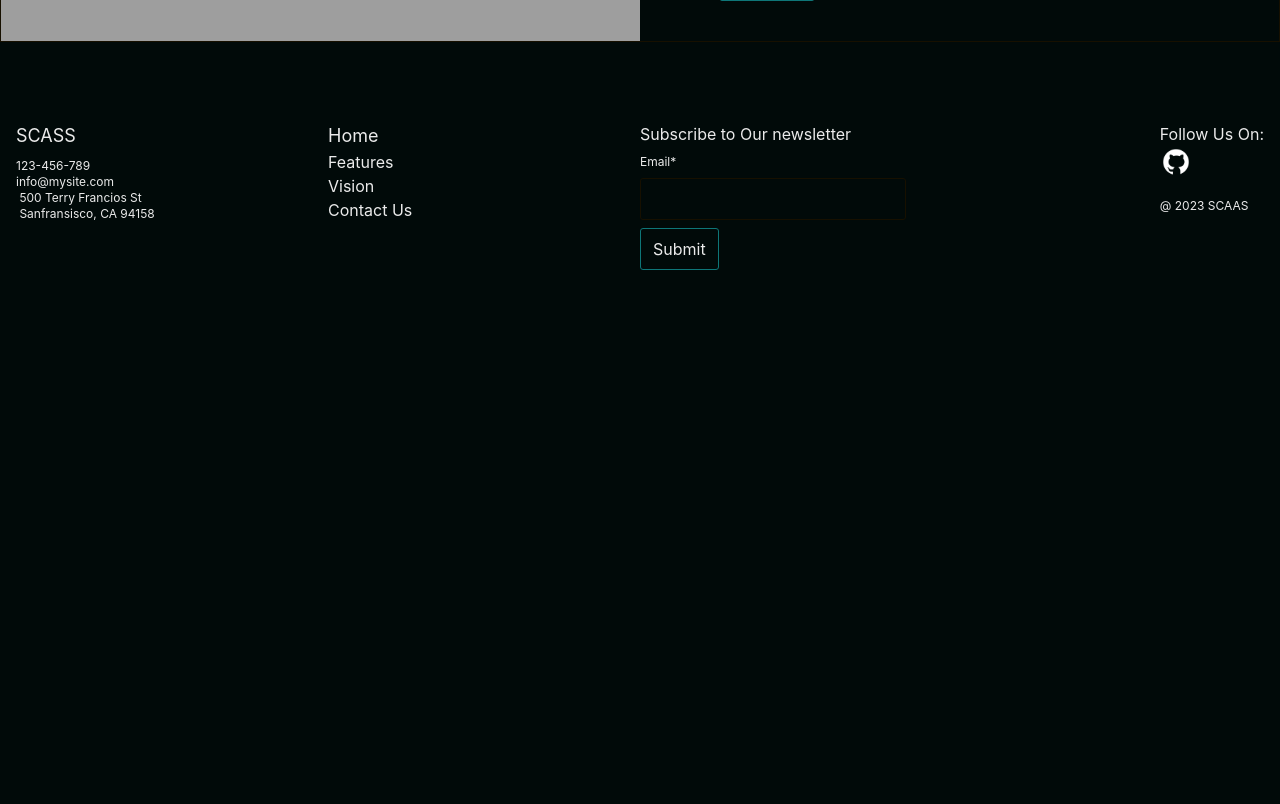
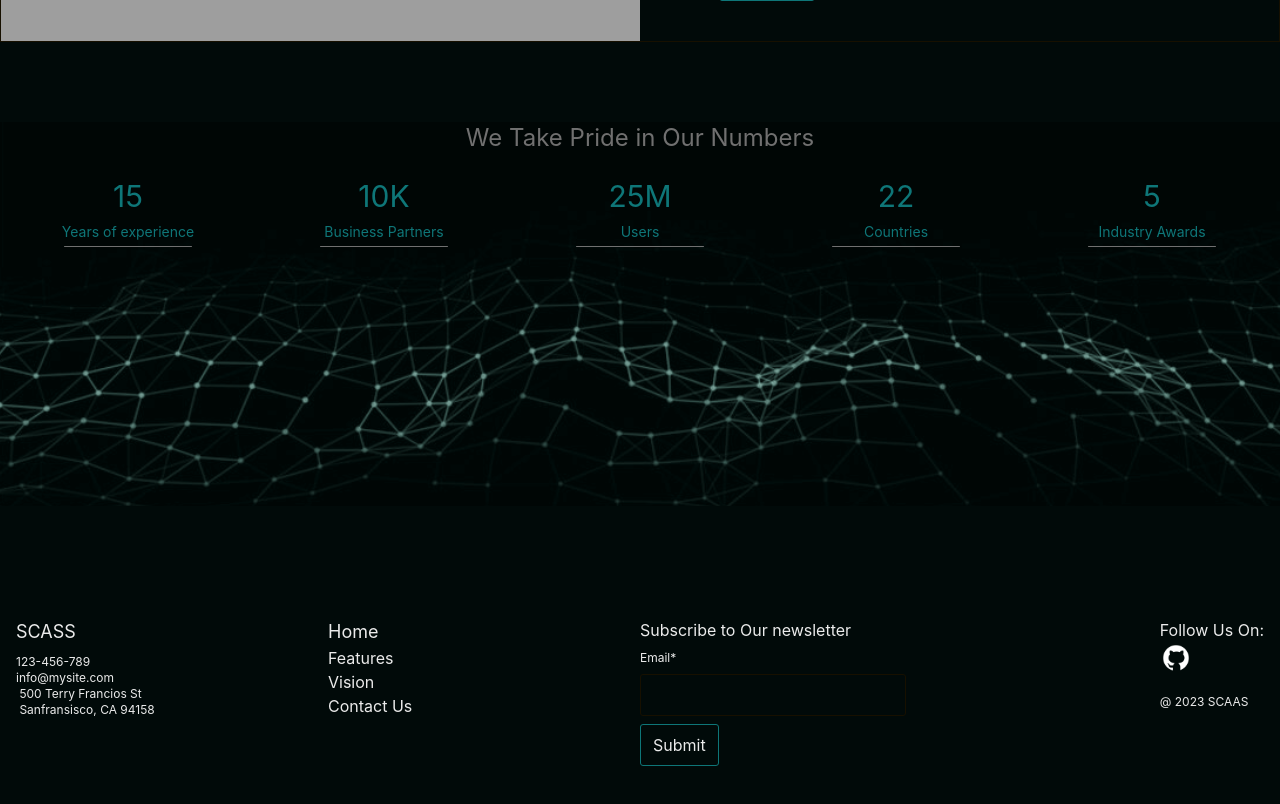
Before and after one commit to SmartCompiler/caas-website, a Next.js app: page / in a window 1280 px wide. Shown: the part 1700-2504 px from the top of the page. Before the commit the page ends 2030 px from the top, so only its background shows below. Built offline with nearby package versions, Linux system fonts and the light colour scheme; grey boxes are pictures that could not be loaded.

Commit message:
[FEAT]: add statistic section

```diff
--- a/components/Features/index.tsx
+++ b/components/Features/index.tsx
@@ -19,6 +19,7 @@ export default function Features() {
         const col_start = index < 2 ? 1 : 2
         const col_end = index < 2 ? 2 : 3
         return <FeatureItem
+                    key={ 'feature_item' + index }
                     col_end={col_end}
                     col_start={col_start}
                     row_start={row_start}
--- /dev/null
+++ b/components/Statistics/StaticItem.tsx
@@ -0,0 +1,33 @@
+import React, { useEffect, useState } from 'react'
+
+interface StaticItemsInterface {
+    title: string
+    count: number
+    unit: string
+    isVisited: boolean
+}
+export default function StaticItem({ isVisited, title, count, unit }: StaticItemsInterface) {
+    const [ itemsCount, setItemsCounts ] = useState<number>(0)
+
+    useEffect(() => {
+        if( !isVisited ) return;
+
+        let setTimeoutCounter:NodeJS.Timeout | undefined;
+
+        if( itemsCount < count ) setTimeoutCounter = setTimeout( () => setItemsCounts( prev => prev + 1 ), 100)
+
+        if( itemsCount >= count && setTimeoutCounter ) clearTimeout(setTimeoutCounter)
+
+        return ( () => {
+            clearTimeout(setTimeoutCounter)
+        })
+    },[ itemsCount, isVisited ])
+
+  return (
+    <div className='flex flex-col items-center justify-center w-32'>
+        <div className='text-3xl text-primary mb-2'>{ itemsCount }{ unit }</div>
+        <div className='text-sm text-primary mb-1 whitespace-nowrap'>{ title }</div>
+        <hr className='w-full h-.5 text-gray_light rounded-sm'/>
+    </div>
+  )
+}
--- /dev/null
+++ b/components/Statistics/StaticsContainer.tsx
@@ -0,0 +1,23 @@
+import React, { useEffect, useRef, useState } from 'react'
+import { StaticMessges } from '../../utilities/statics'
+import StaticItem from './StaticItem'
+
+interface StatisticContainerInterface {
+    isVisited: boolean
+}
+export default function StaticsContainer({ isVisited }:StatisticContainerInterface) {
+    const statisticItems = StaticMessges.statistices.items.map( (item, index) => (
+        <StaticItem
+            isVisited={isVisited}
+            key={'statistice_'+ index }
+            count={item.count}
+            title={item.title}
+            unit={item.unit}
+            />
+    ))
+  return (
+    <div className='container flex justify-around items-center'>
+        { statisticItems }
+    </div>
+  )
+}
--- /dev/null
+++ b/components/Statistics/index.tsx
@@ -0,0 +1,27 @@
+import React, { useEffect, useRef, useState } from 'react'
+import { intersectionOption } from '../../utilities/configs'
+import { medias, StaticMessges } from '../../utilities/statics'
+import StaticsContainer from './StaticsContainer'
+import { StatisticsWrapper } from './style'
+
+
+export default function Statistics() {
+    const statisticRef = useRef<HTMLElement>(null)
+    const [ isComponentVisited, setIsComponentVisited ] = useState(false)
+
+    const onVisitedCallback = (entry:IntersectionObserverEntry[]) => {
+        if( entry[0].isIntersecting ) setIsComponentVisited(true)
+    }
+
+    useEffect( () => {
+        const observer = new IntersectionObserver( onVisitedCallback, intersectionOption )
+
+        if( statisticRef.current ) observer.observe(statisticRef.current)
+    }, [])
+  return (
+    <StatisticsWrapper ref={statisticRef} className='w-full flex flex-col items-center justify-start mb-28 h-96'>
+        <div className='text-gray_light mx-auto text-2xl mb-6'>{ StaticMessges.statistices.title }</div>
+        <StaticsContainer isVisited={isComponentVisited} />
+    </StatisticsWrapper>
+  )
+}
--- /dev/null
+++ b/components/Statistics/style.ts
@@ -0,0 +1,9 @@
+import styled from "styled-components";
+import { medias } from "../../utilities/statics";
+
+export const StatisticsWrapper = styled.section`
+    background: url(${medias.statistics});
+    background-repeat: no-repeat;
+    background-size: cover;
+    background-position: bottom;
+`
--- a/pages/index.tsx
+++ b/pages/index.tsx
@@ -4,6 +4,7 @@ import Features from "../components/Features";
 import Footer from "../components/Footer";
 import Header from "../components/Header";
 import Landing from "../components/Landing";
+import Statistics from "../components/Statistics";
 import Vision from "../components/Vision";
 import { sectionsTitle } from "../utilities/statics";
 
@@ -17,6 +18,7 @@ const Home: NextPage = () => {
                 <Landing />
                 <Features />
                 <Vision />
+                <Statistics />
             </main>
             <Footer selectedSection={selectedSection} setSelectedSection={setSelectedSection} />
         </>
--- /dev/null
+++ b/utilities/configs.ts
@@ -0,0 +1,5 @@
+export const intersectionOption = {
+    root: null,
+    rootMargin: '0px',
+    threshold: [0.20]
+}
--- a/utilities/statics.ts
+++ b/utilities/statics.ts
@@ -35,7 +35,8 @@ export const medias = {
     landing: '/landing.svg',
     landingCodeDemo: "/demo.gif",
     features: '/features.svg',
-    vision: '/Vision.svg'
+    vision: '/Vision.svg',
+    statistics: '/statistics.svg'
 }
 
 export const StaticMessges =  {
@@ -77,5 +78,35 @@ export const StaticMessges =  {
     vision: {
         title: 'Micro-architecture aware',
         descripiton: 'Contrary to popular belief, Lorem Ipsum is not simply random text. It has roots in a piece of classical Latin literature from 45 BC, making it over 2000 years old. Richard McClintock, a Latin professor at Hampden-Sydney College in Virginia, looked up one of the more obscure Latin words, consectetur, from a Lorem Ipsum passage, and going through the cites of the word in classical literature, discovered the undoubtable source. Lorem Ipsum comes from sections 1.10.32 and 1.10.33 of "de Finibus Bonorum et Malorum" (The Extremes of Good and Evil) by Cicero, written in 45 BC. This book is a treatise on the theory of ethics, very popular during the Renaissance. The first line of Lorem Ipsum, "Lorem ipsum dolor sit amet..", comes from a line in section 1.10.32.',
+    },
+    statistices: {
+        title: 'We Take Pride in Our Numbers',
+        items: [
+            {
+                count: 15,
+                unit: '',
+                title: 'Years of experience'
+            },
+            {
+                count: 10,
+                unit: 'K',
+                title: 'Business Partners'
+            },
+            {
+                count: 25,
+                unit: 'M',
+                title: 'Users'
+            },
+            {
+                count: 22,
+                unit: '',
+                title: 'Countries'
+            },
+            {
+                count: 5,
+                unit: '',
+                title: 'Industry Awards'
+            }
+        ]
     }
 } as const
```
Also changed, not shown: public/statistics.svg (added).
